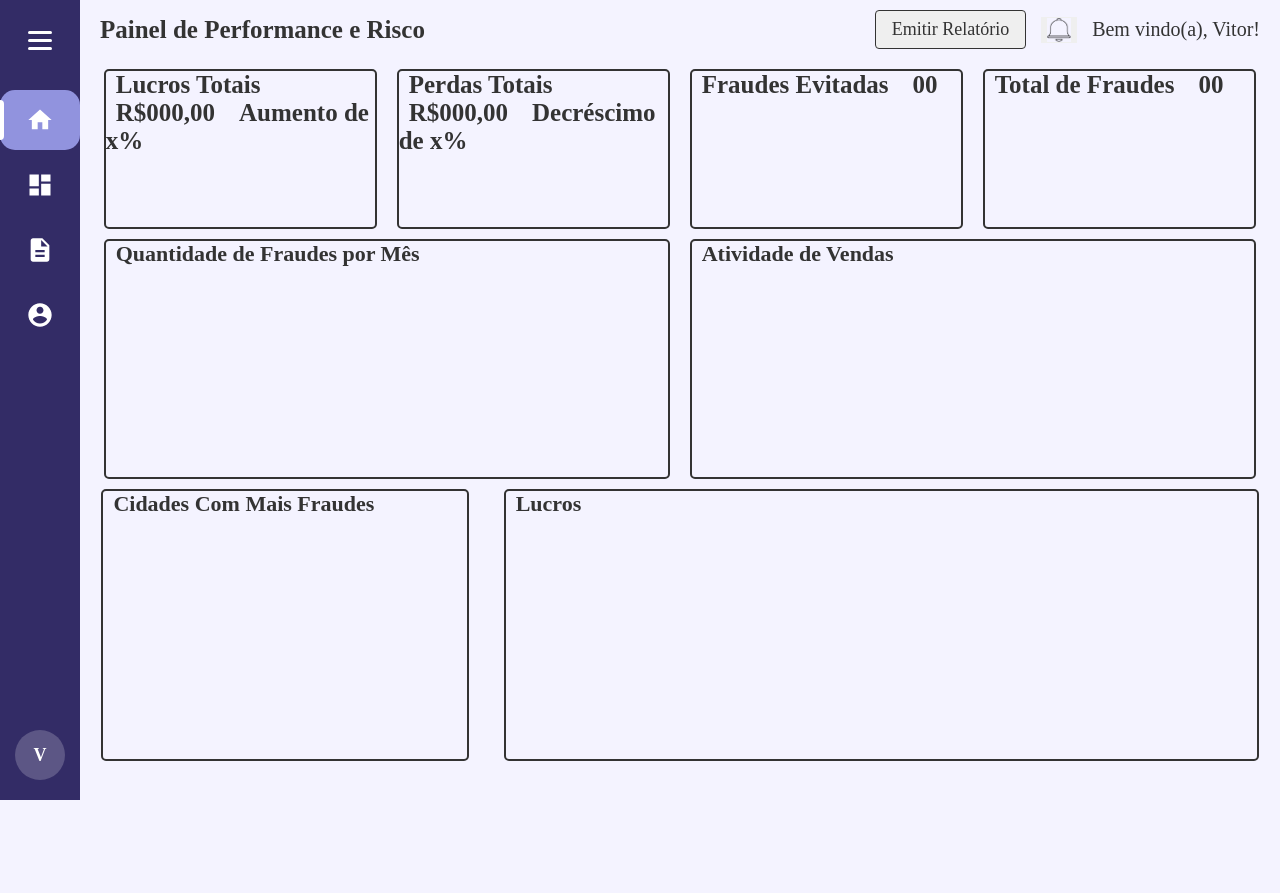
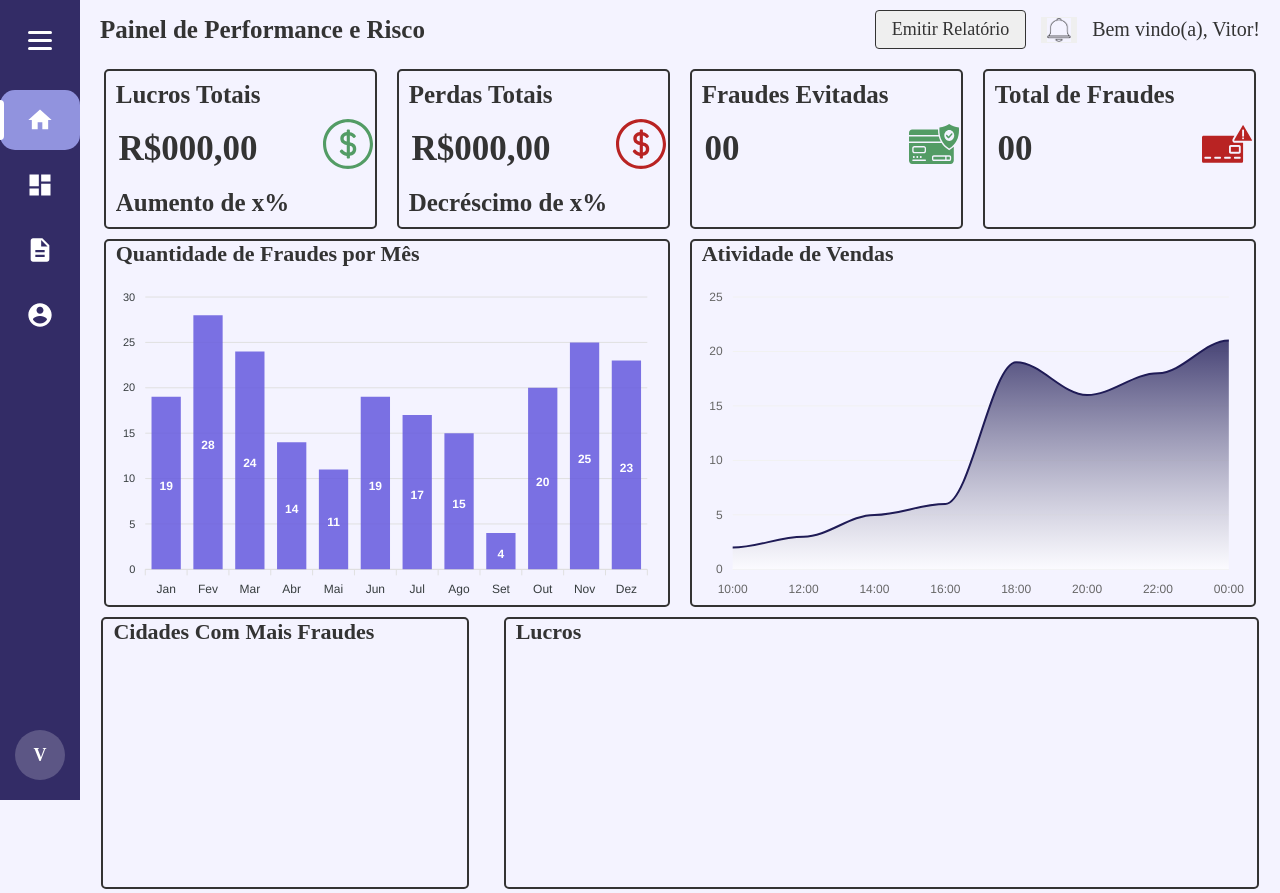
Before and after one commit to Grupo-10-E-commerce/frontend-development, a website: page public/painelPerformanceRisco.html in a window 1280 px wide. Before the commit the page ends 800 px from the top, so only its background shows below. Drawn offline with nearby package versions, Linux system fonts and the light colour scheme.

Commit message:
Painel de Performance e Risco - em andamento
Painel de Performance e Risco - em andamento

```diff
--- a/public/painelPerformanceRisco.html
+++ b/public/painelPerformanceRisco.html
@@ -5,6 +5,7 @@
     <meta name="viewport" content="width=device-width, initial-scale=1.0">
     <script src="./script/sideBar.js"></script>
     <link rel="stylesheet" href="./style/painelPerformanceRisco.css">
+    <script src="https://cdn.jsdelivr.net/npm/apexcharts"></script>
     <title>Painel de Performance e Risco</title>
 </head>
 <body>
@@ -21,45 +22,216 @@
         </div>
 
         <div class="metricas">
+
             <div class="containers">
                 <div class="KPI">
-                    <span>Lucros Totais</span>
-                    <span>R$000,00</span>
-                    <span>Aumento de x%</span>
+                    <span class="title-KPI">Lucros Totais</span>
+                    <div class="valor">
+                        <span class="valor-KPI">R$000,00</span>
+                        <div class="image">
+                            <img src="./img/Group.svg" alt="lucros">
+                        </div>
+                    </div>
+                    <span class="legenda-KPI">Aumento de x%</span>
+                </div>
+
+                <div class="KPI">
+                    <span class="title-KPI">Perdas Totais</span>
+                    <div class="valor">
+                        <span class="valor-KPI">R$000,00</span>
+                        <div class="image">
+                            <img src="./img/Group2.svg" alt="lucros">
+                        </div>
+                    </div>
+                    <span class="legenda-KPI">Decréscimo de x%</span>
                 </div>
                 <div class="KPI">
-                    <span>Perdas Totais</span>
-                    <span>R$000,00</span>
-                    <span>Decréscimo de x%</span>
+                    <span class="title-KPI">Fraudes Evitadas</span>
+                    <div class="valor">
+                        <span class="valor-KPI">00</span>
+                        <div class="image">
+                            <img src="./img/Vector.svg" alt="lucros">
+                        </div>
+                    </div>
                 </div>
                 <div class="KPI">
-                    <span>Fraudes Evitadas</span>
-                    <span>00</span>
-                </div>
-                <div class="KPI">
-                    <span>Total de Fraudes</span>
-                    <span>00</span>
+                    <span class="title-KPI">Total de Fraudes</span>
+                    <div class="valor">
+                        <span class="valor-KPI">00</span>
+                        <div class="image">
+                            <img src="./img/Group3.svg" alt="lucros">
+                        </div>
+                    </div>
                 </div>
             </div>
 
             <div class="containers2">
                 <div class="grafico1">
                     <span>Quantidade de Fraudes por Mês</span>
+                    <div id="chart"></div>
                 </div>
                 <div class="grafico2">
                     <span>Atividade de Vendas</span>
+                    <div id="chart2"></div>
                 </div>
             </div>
 
             <div class="containers3">
                 <div class="grafico3">
                     <span>Cidades Com Mais Fraudes</span>
+                    <div id="chart3"></div>
                 </div>
                 <div class="grafico4">
                     <span>Lucros</span>
+                    <div id="chart4"></div>
                 </div>
             </div>
         </div>
 
 </body>
 </html>
+<script>
+    var options = {
+        chart: {
+        type: 'bar',
+        height: 340,
+        toolbar: {
+            show: false,
+        },
+    },
+        colors: ['#655ADF'],
+        series: [{
+            data: [{
+            x: 'Jan',
+            y: 19
+            }, {
+            x: 'Fev',
+            y: 28
+            }, {
+            x: 'Mar',
+            y: 24
+            }, {
+            x: 'Abr',
+            y: 14
+            }, {
+            x: 'Mai',
+            y: 11
+            }, {
+            x: 'Jun',
+            y: 19
+            }, {
+            x: 'Jul',
+            y: 17
+            }, {
+            x: 'Ago',
+            y: 15
+            }, {
+            x: 'Set',
+            y: 4
+            }, {
+            x: 'Out',
+            y: 20
+            }, {
+            x: 'Nov',
+            y: 25
+            }, {
+            x: 'Dez',
+            y: 23
+            }]
+        }]
+}
+
+    var chart = new ApexCharts(document.querySelector("#chart"),options)
+    chart.render();
+
+    var options = {
+  chart: {
+    height: 340,
+    type: "area",
+    toolbar: {
+      show: false
+    },
+    sparkline: {
+      enabled: false
+    }
+  },
+  dataLabels: {
+    enabled: false
+  },
+  series: [{
+    name: "",
+    data: [2, 3, 5, 6, 19, 16, 18, 21]
+  }],
+  stroke: {
+    curve: 'smooth',
+    width: 2
+  },
+  fill: {
+    type: "gradient",
+    gradient: {
+      shadeIntensity: 1,
+      opacityFrom: 0.9,
+      opacityTo: 0.8,
+      stops: [0, 100]
+    }
+  },
+  colors: ['#1F1B56'],
+  xaxis: {
+    categories: [
+      "10:00",
+      "12:00",
+      "14:00",
+      "16:00",
+      "18:00",
+      "20:00",
+      "22:00",
+      "00:00"
+    ],
+    labels: {
+      style: {
+        colors: '#666',
+        fontSize: '12px'
+      }
+    },
+    axisBorder: {
+      show: false
+    },
+    axisTicks: {
+      show: false
+    }
+  },
+  yaxis: {
+    show: true,
+    labels: {
+      style: {
+        colors: '#666',
+        fontSize: '12px'
+      }
+    },
+    min: 0,
+    max: 25
+  },
+  grid: {
+    show: true,
+    borderColor: '#f1f1f1',
+    strokeDashArray: 0,
+    xaxis: {
+      lines: {
+        show: false
+      }
+    },
+    yaxis: {
+      lines: {
+        show: true
+      }
+    }
+  },
+  tooltip: {
+    enabled: true
+  }
+};
+
+    var chart = new ApexCharts(document.querySelector("#chart2"), options);
+    chart.render();
+
+</script>
--- a/public/style/painelPerformanceRisco.css
+++ b/public/style/painelPerformanceRisco.css
@@ -75,12 +75,44 @@ body {
 }
 
 .containers .KPI {
+    align-items: left;
     border: 2px solid #333;
     border-radius: 5px;
     width: 23%;
+    display: flex;
+    flex-direction: column;
 }
 
-.containers .KPI span {
+.containers .KPI .title-KPI {
+    font-size: 25px;
+    margin: 10px;
+    font-weight: bold;
+}
+
+.containers .valor {
+    display: flex;
+    text-align: left;
+    justify-content: space-around;
+}
+
+.valor .image img {
+    width: 50px;
+    height: 50px;
+}
+
+.containers .KPI .valor-KPI {
+    font-size: 35px;
+    margin: 10px;
+    font-weight: bold;
+    width: 70%;
+}
+
+.containers img {
+    width: 40%;
+    height: 40%;
+}
+
+.containers .KPI .legenda-KPI {
     font-size: 25px;
     margin: 10px;
     font-weight: bold;
@@ -92,7 +124,7 @@ body {
     /* border: 1px solid blue; */
     display: flex;
     justify-content: space-around;
-    height: 15rem;
+    height: 23rem;
     margin: 10px;
 }
 
```
Also changed, not shown: public/img/Group.svg (added), public/img/Group2.svg (added), public/img/Group3.svg (added), public/img/Vector.svg (added).
